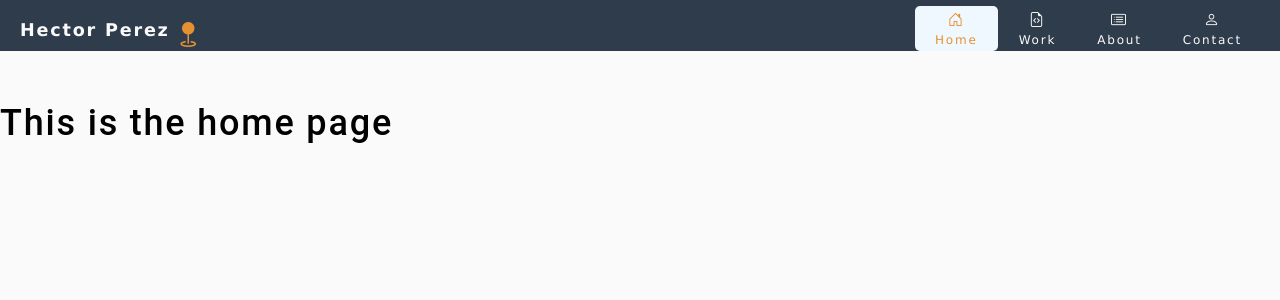
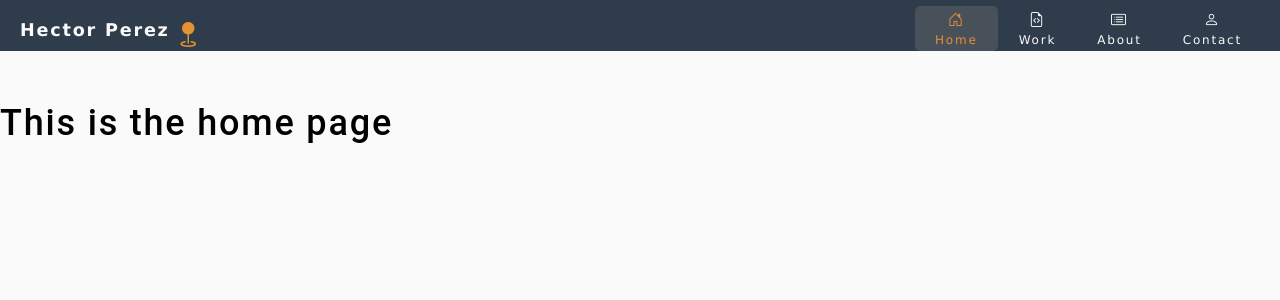
Before and after one commit to hpere102/hp-portfolio, a React (Create React App) app: page / in a window 1280 px wide. Shown: the top 300 px of the page. Built offline with nearby package versions, Linux system fonts and the light colour scheme.

Commit message:
navbar work

```diff
--- a/src/index.css
+++ b/src/index.css
@@ -345,7 +345,7 @@ a {
 
 .active {
   color: rgb(228, 145, 51);
-  background-color: aliceblue;
+  background-color: rgba(118, 119, 116, 0.349);
 }
 
 .nav-links {
@@ -356,6 +356,7 @@ a {
 .nav-links:hover {
   opacity: 100%;
   background-color: rgba(118, 119, 116, 0.349);
+  color: rgb(228, 145, 51);
 }
 
 
```
